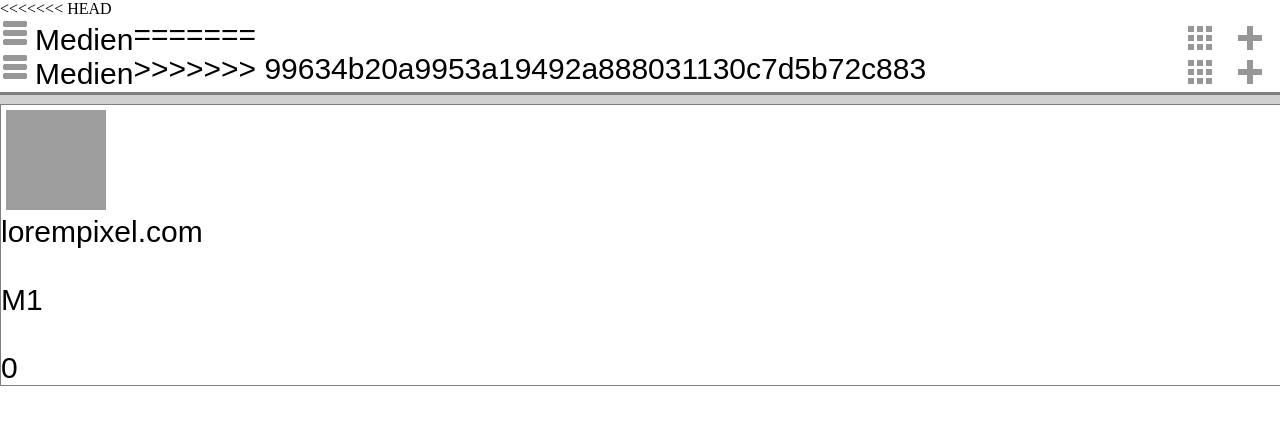
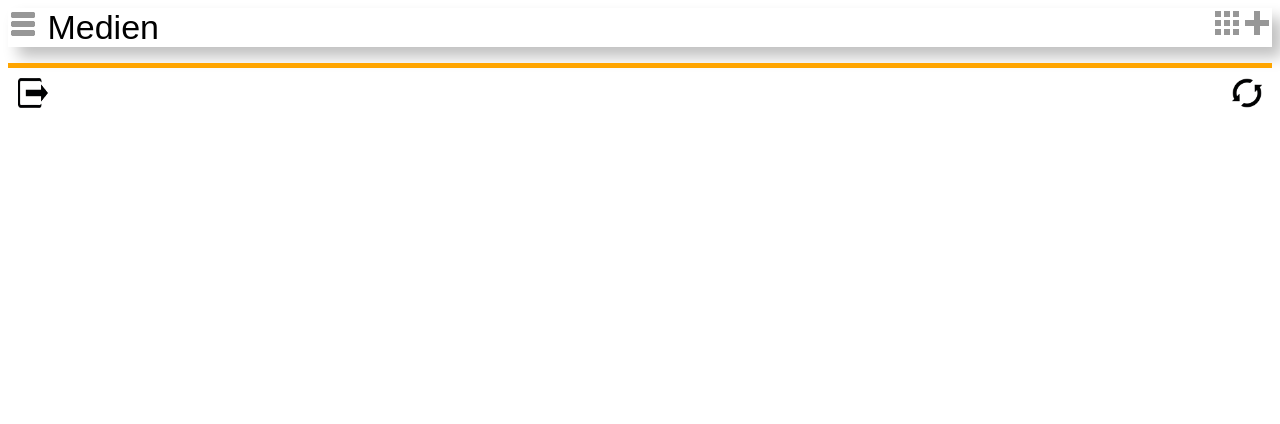
Before and after one commit to denizschloesser/iamg, a plain HTML site: page html/index.html in a window 1280 px wide. Drawn offline with Linux system fonts and the light colour scheme; grey boxes are pictures that could not be loaded.

Commit message:
Revert "kp"
This reverts commit 063904bf19f0c409a5d5a68f21d52ea85eacac42, reversing
changes made to 25e6aface899f82b1543c452e9e4a1a28c2e95f6.

```diff
--- a/css/stylesheet.css
+++ b/css/stylesheet.css
@@ -1,107 +1,46 @@
-
-body{
-   margin: 0px;
-   background-color: #ffffff;
-   color: #000000;
-}
-
-#Liste{
+#kopfzeile{
     width: 100%;
-    float: left;
-}
-
-.Listenelement{
-    width: 100%;
-    border: 1px solid grey;
-    display: inline-block;
-}
-
-.Listenbild{
-    width: 100px;
-    margin: 5px;
-}
-
-
-#kopfzeile{
-    position: fixed;
-    width: 100%;
-    height: 40px;
-    background-color: white;
-    font-size: 30px;
+    font-size: 34px;
+    box-shadow: 10px 10px 15px silver;
     font-family: Arial, Helvetica, sans-serif;
-    border-bottom: 3px solid gray;
+    /* align-items: center; */
 }
 
 #menue_Icon{
-<<<<<<< HEAD
     display: inline;
     margin-bottom: 10px;
-=======
-    margin: calc(20px - 15px);
-    float: left;
->>>>>>> 99634b20a9953a19492a888031130c7d5b72c883
 }
 
 #ueberschrift{
-
-    margin: calc(20px - 15px) 0px 0px calc(20px - 15px);
-    float: left;
+    display: inline;
 }
 
+ul{
+    list-style-type: none;
+}
 #punkte_Icon{
-    margin: calc(20px - 15px);
+    display: inline;
     float: right;
 }
 
 #plus_Icon{
-    margin: calc(20px - 15px) 15px calc(20px - 15px) 15px;
-
+    display: inline;
     float: right;
 }
 
-/*################ Grauelinlie ################## */
-.grauelinlie {
-    background-color: D1D1D1;
-    height: 52px;
-}
-
-/*################# Hauptteil ####################
-#hauptteil{
-    height: 150%;
-    background-color: aqua;
-}*/
-
-
-/*liste
-ul{
-    list-style-type: none;
-}
-*/
-
-/*################### Fusszeile #####################*/
-#fusszeile{
-    position: fixed;
-    display: flex;
-    align-items: flex-end;
-    height: 100%;
-    width: 100%;
-}
-
-#inhaltfusszeile{
-    background-color: white;
-    width: 100%;
-    height: 40px;
-    border-top: 3px solid orange;
-}
-
 #reload_Icon{
-    padding-bottom: 100px;
+    display: inline;
     float: right;
     padding: 10px;
 }
 
 #logout_Icon{
-    padding-bottom: calc(20px - 15px);
+    display: inline;
     float: left;
     padding: 10px;
 }
+
+#Fusszeile{
+    width: 100%;
+    border-top: 5px solid orange;
+}
--- a/html/index.html
+++ b/html/index.html
@@ -6,46 +6,26 @@
 
     <body>
 
-<<<<<<< HEAD
         <div id="kopfzeile">
             <div id="menue_Icon"><img src="../Image/Menu_Icon50x50.png" height="30px" width="30px"></div>
             <div id="ueberschrift">Medien</div>
             <div id="plus_Icon"><img src="../Image/+50x50.png" height="30px" width="30px"></div>
             <div id="punkte_Icon"><img src="../Image/punkte.png" height="30px" width="30px"></div>
-=======
-        <div id="kopfzeile">
-                <div id="menue_Icon"><img src="../Image/Menu_Icon50x50.png" height="30px" width="30px"></div>
-                <div id="ueberschrift">Medien</div>
-                <div id="plus_Icon"><img src="../Image/+50x50.png" height="30px" width="30px"></div>
-                <div id="punkte_Icon"><img src="../Image/punkte.png" height="30px" width="30px"></div>
-
->>>>>>> 99634b20a9953a19492a888031130c7d5b72c883
         </div>
 
+        <ul id = "liste">
+            <li class="listenelement" id="m1"></li>
+            <li class="listenelement" id="m2"></li>
+            <li class="listenelement" id="m3"></li>
+            <li class="listenelement" id="m4"></li>
+            <li class="listenelement" id="m5"></li>
+            <li class="listenelement" id="m6"></li>
 
+        </ul>
 
         <div id = "fusszeile">
-            <div id = "inhaltfusszeile">
-                    <div id="logout_Icon"><img src="../Image/logout.png" height="30px" width="30px"></div>
-                    <div id="reload_Icon"><img src="../Image/reload.png" height="30px" width="30px"></div>
-                </div>
-        </div>
-
-        <div class = "grauelinlie"></div>
-
-        <div id = "Liste">
-
-            <div class="Listenelement">
-                <div class="Listenbild">
-                    <img src="../Image/bspbild.png" width="100px" height="100px">
-                </div>
-                <div class="Beschreibung">
-                    <div class="Quelle">lorempixel.com</div><br>
-                    <div class="Bildtitel">M1</div><br>
-                    <div class="TagAnzahl">0</div>
-                </div>
-            </div>
-
+            <div id="logout_Icon"><img src="../Image/logout.png" height="30px" width="30px"></div>
+            <div id="reload_Icon"><img src="../Image/reload.png" height="30px" width="30px"></div>
         </div>
 
 
```
